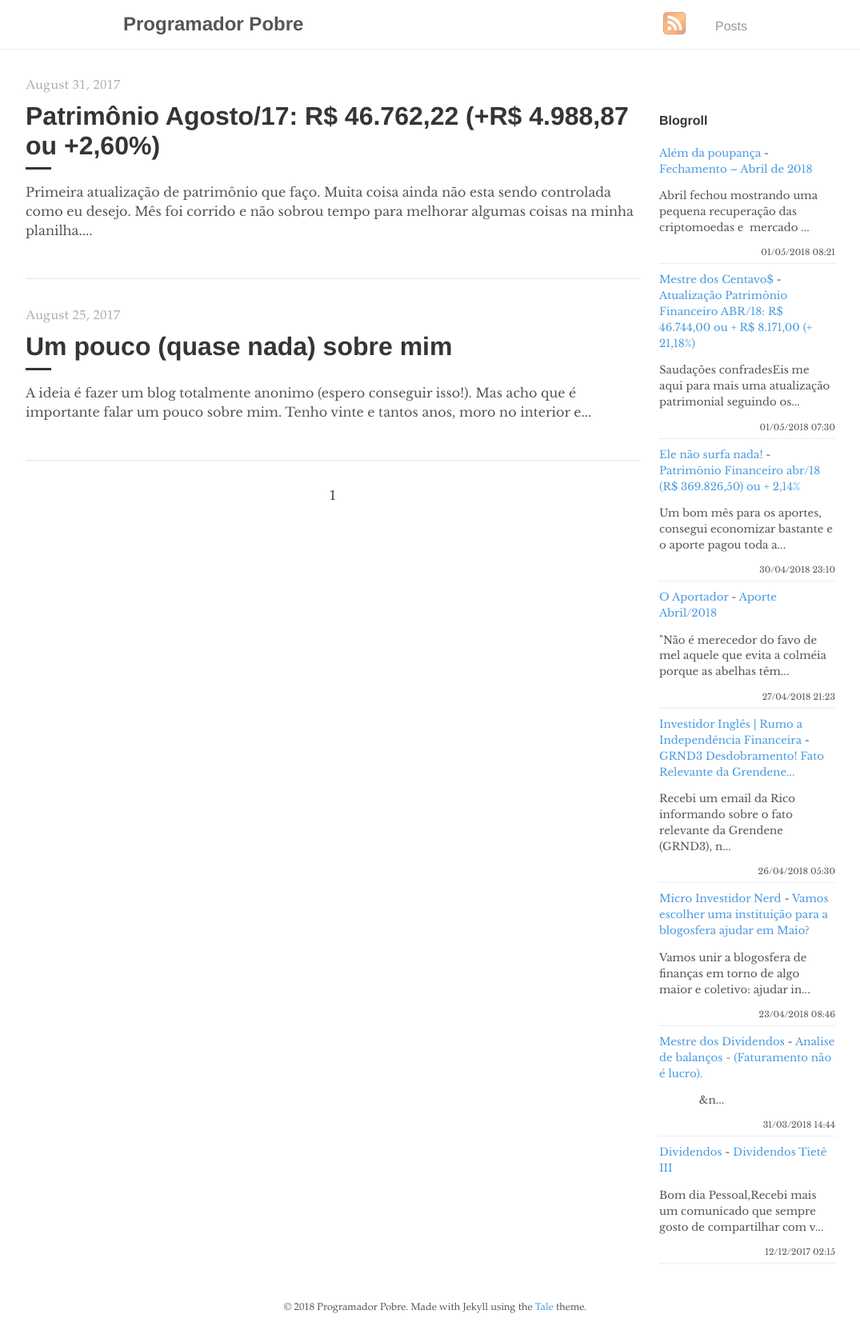
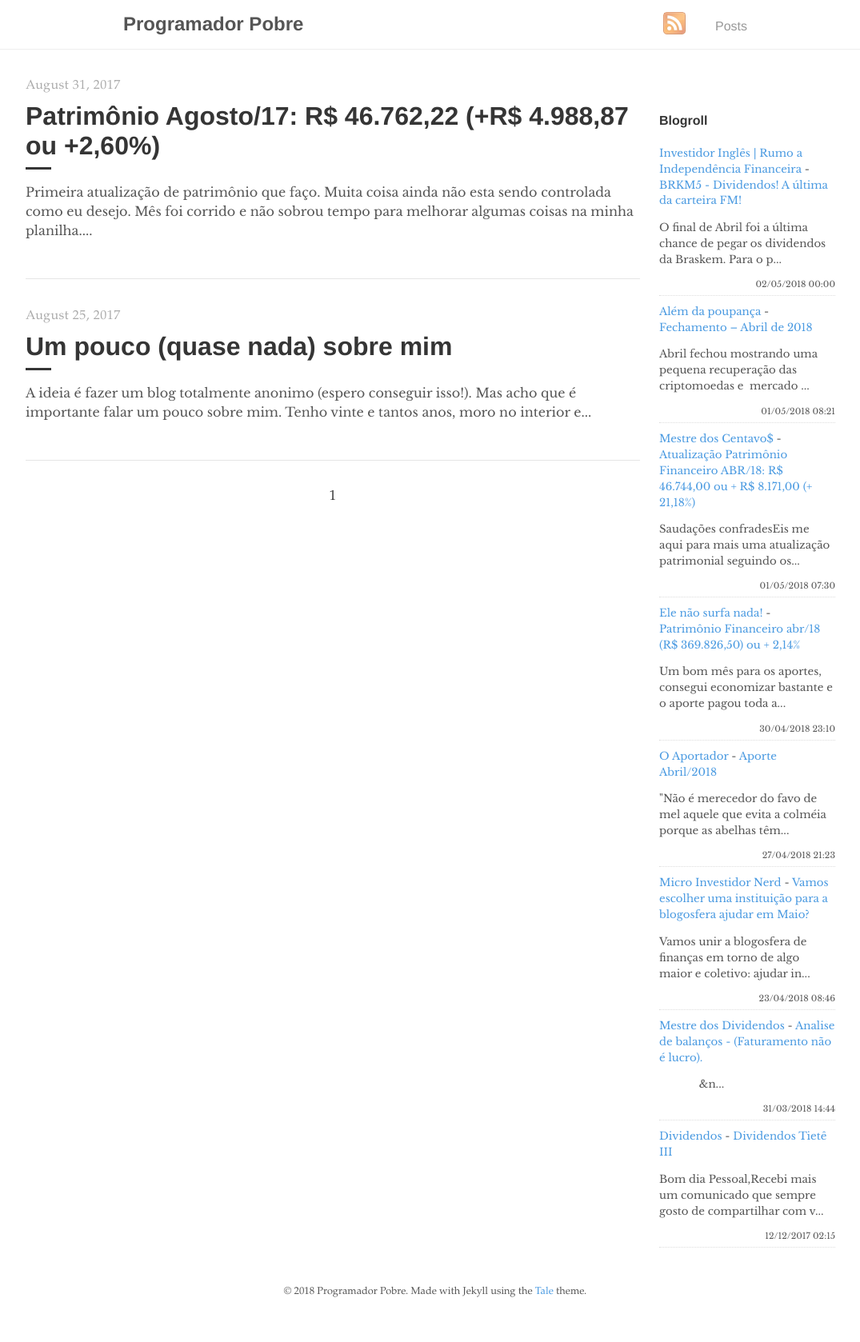
Before and after one commit to programadorpobre/programadorpobre.github.io, a Jekyll site: the page built from index.html, in a window 1280 px wide. Shown: the whole page at 80% size, without its empty margins (96-1171 px from the left). Built offline with Jekyll 4.4.1, drawn with Linux system fonts in a browser that asks for light colours; the list of posts is cut into pages by our own code; comment, search, counter and statistics services are not loaded.

Commit message:
[ci skip] travis #270

```diff
--- a/_includes/feed-entries.html
+++ b/_includes/feed-entries.html
@@ -1,3 +1,8 @@
+<div class="feed-entry">
+    <a class="feed-entry-site-name" href="https://www.investidoringles.com/">Investidor Inglês | Rumo a Independência Financeira</a> - <a class="feed-entry-title" href="https://www.investidoringles.com/2018/05/brkm5-dividendos.html">BRKM5 - Dividendos!  A última da carteira FM!</a>
+    <p class="feed-entry-summary">O final de Abril foi a última chance de pegar os dividendos da Braskem. Para o p...</p>
+    <time datetime="2018-05-02T00:00:00.000-03:00">02/05/2018 00:00</time>
+</div>
 <div class="feed-entry">
     <a class="feed-entry-site-name" href="https://alemdapoupanca.blogspot.com/">Além da poupança</a> - <a class="feed-entry-title" href="https://alemdapoupanca.blogspot.com/2018/05/fechamento-abril-de-2018.html">Fechamento – Abril de 2018</a>
     <p class="feed-entry-summary">Abril fechou mostrando uma pequena recuperação das criptomoedas e &nbsp;mercado ...</p>
@@ -19,11 +24,6 @@
     <time datetime="2018-04-27T21:23:00.000-03:00">27/04/2018 21:23</time>
 </div>
 <div class="feed-entry">
-    <a class="feed-entry-site-name" href="https://www.investidoringles.com/">Investidor Inglês | Rumo a Independência Financeira</a> - <a class="feed-entry-title" href="https://www.investidoringles.com/2018/04/grnd3-desdobramento.html">GRND3 Desdobramento! Fato Relevante da Grendene...</a>
-    <p class="feed-entry-summary">Recebi um email da Rico informando sobre o fato relevante da Grendene (GRND3), n...</p>
-    <time datetime="2018-04-26T05:30:00.000-03:00">26/04/2018 05:30</time>
-</div>
-<div class="feed-entry">
     <a class="feed-entry-site-name" href="https://microinvestidornerd.blogspot.com/">Micro Investidor Nerd</a> - <a class="feed-entry-title" href="https://microinvestidornerd.blogspot.com/2018/04/vamos-escolher-instituicoes-de-caridade.html">Vamos escolher uma instituição para a blogosfera ajudar em Maio?</a>
     <p class="feed-entry-summary">Vamos unir a blogosfera de finanças em torno de algo maior e coletivo: ajudar in...</p>
     <time datetime="2018-04-23T08:46:00.000-07:00">23/04/2018 08:46</time>
```
